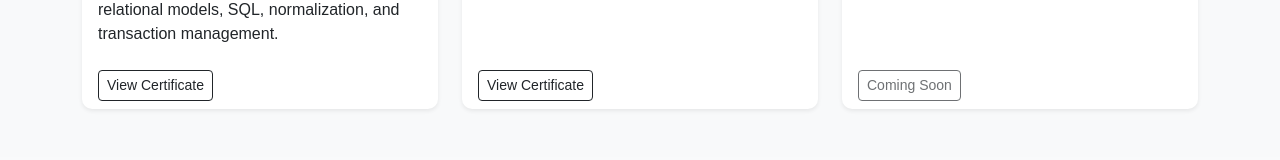
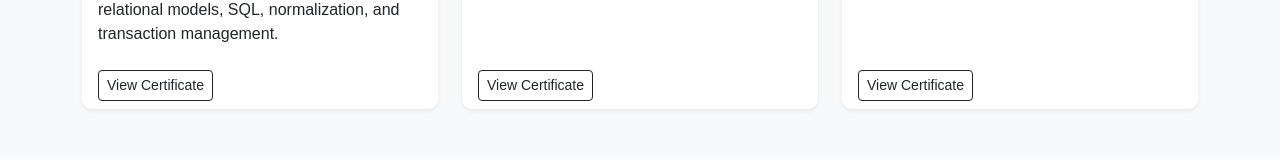
Before and after one commit to Ritesh-mishraa/Portfolio, a React (Vite) app: page / in a window 1280 px wide. Shown: the part 1885-2045 px from the top of the page. Built offline with nearby package versions, Linux system fonts and the light colour scheme.

Commit message:
Resume updated

```diff
--- a/src/Components/Certification.jsx
+++ b/src/Components/Certification.jsx
@@ -74,10 +74,10 @@ export default function Certifications(){
               </div>
               <div className="card-footer bg-transparent border-0">
                 <a
-                  href="#"
-                  className="btn btn-outline-dark btn-sm disabled"
+                  href="https://drive.google.com/file/d/1PbaC3kfvviTMCAvLsAAVUMFTHCiLBtSw/view"
+                  className="btn btn-outline-dark btn-sm "
                 >
-                  Coming Soon
+                  View Certificate
                 </a>
               </div>
             </div>
```
Also changed, not shown: 3 other files (tests, documents, lock files or other folders).
